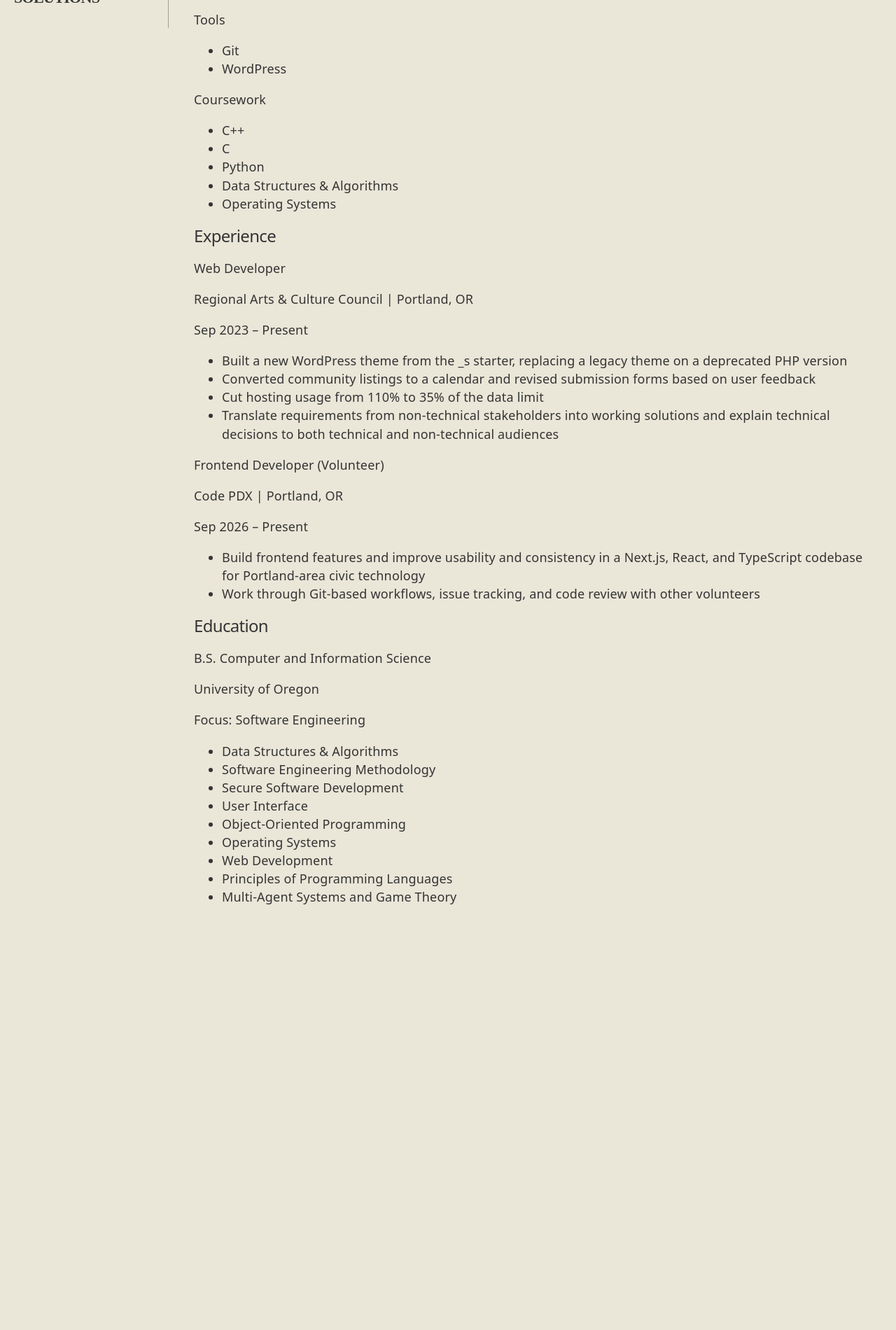
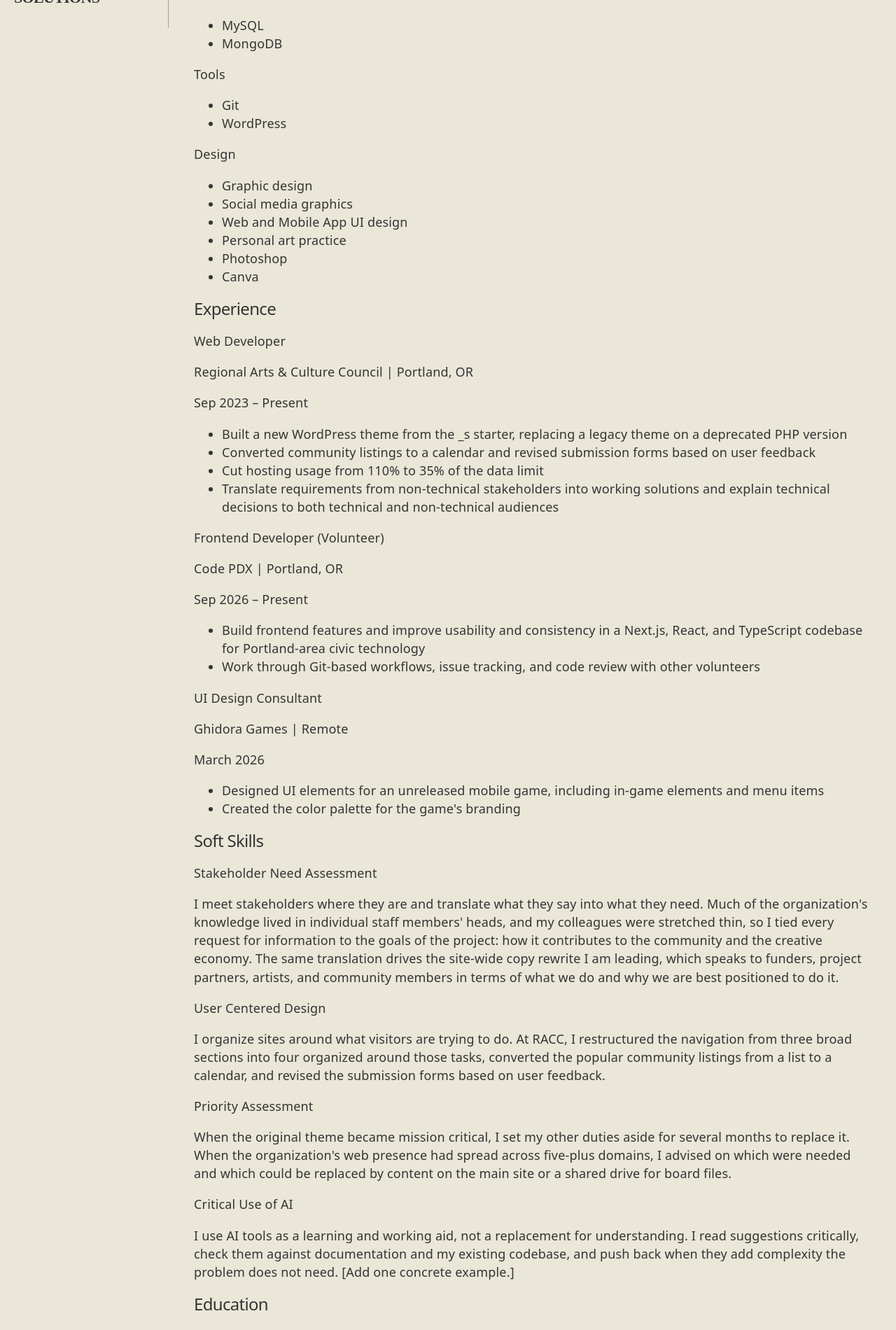
Before and after one commit to Wrendm/portfolio-website, a React (Vite) app: page /skills in a window 1280 px wide. Shown: the part 760-2660 px from the top of the page at 70% size. Before the commit the page ends 2108 px from the top, so only its background shows below. Built offline with nearby package versions, Linux system fonts and the light colour scheme; a web font is replaced by a local one.

Commit message:
Add soft skills section content

```diff
--- a/src/components/skills/skillsExperienceList.js
+++ b/src/components/skills/skillsExperienceList.js
@@ -1,11 +1,11 @@
 export const skillsData = {
   hard: [
-    { category: "Languages", items: ["JavaScript", "TypeScript", "PHP", "SQL"], projects: ["RACC", "The End Times", "Seeds of Sage"] },
+    { category: "Languages", items: ["JavaScript", "TypeScript", "PHP", "SQL", "C", "C++", "Python"], projects: ["RACC", "The End Times", "Seeds of Sage"] },
     { category: "Frontend", items: ["React", "Next.js", "HTML5", "CSS", "Bootstrap"], projects: ["The End Times"] },
     { category: "Backend", items: ["Node.js", "Express", "PHP", "REST APIs"], projects: ["The End Times", "Seeds of Sage"] },
     { category: "Databases", items: ["MySQL", "MongoDB"], projects: ["Seeds of Sage", "The End Times"] },
     { category: "Tools", items: ["Git", "WordPress"], projects: ["RACC"] },
-    { category: "Coursework", items: ["C++", "C", "Python", "Data Structures & Algorithms", "Operating Systems"] },
+    { category: 'Design', items: ['Graphic design', 'Social media graphics', 'Web and Mobile App UI design', 'Personal art practice', 'Photoshop', 'Canva'], projects: ['RACC', 'The End Times'] },
   ],
 
   experience: [
@@ -32,6 +32,17 @@ export const skillsData = {
         "Work through Git-based workflows, issue tracking, and code review with other volunteers",
       ],
     },
+    {
+  	title: 'UI Design Consultant',
+  	org: 'Ghidora Games',
+  	location: 'Remote',
+  	dates: 'March 2026',
+  	highlights: [
+    		'Designed UI elements for an unreleased mobile game, including in-game elements and menu items',
+    		'Created the color palette for the game\'s branding',
+  	],
+        githubLink: 'https://github.com/GhidoraGames/Boom-Balls',
+    },
   ],
 
   education: [
@@ -42,6 +53,22 @@ export const skillsData = {
       coursework: ["Data Structures & Algorithms", "Software Engineering Methodology", "Secure Software Development", "User Interface", "Object-Oriented Programming", "Operating Systems", "Web Development", "Principles of Programming Languages", "Multi-Agent Systems and Game Theory"],
     },
   ],
-
-  soft: [], // TODO
+  soft: [
+     {
+         title: 'Stakeholder Need Assessment',
+    	 evidence: 'I meet stakeholders where they are and translate what they say into what they need. Much of the organization\'s knowledge lived in individual staff members\' heads, and my colleagues were stretched thin, so I tied every request for information to the goals of the project: how it contributes to the community and the creative economy. The same translation drives the site-wide copy rewrite I am leading, which speaks to funders, project partners, artists, and community members in terms of what we do and why we are best positioned to do it.',
+    },
+    {
+        title: 'User Centered Design',
+        evidence: 'I organize sites around what visitors are trying to do. At RACC, I restructured the navigation from three broad sections into four organized around those tasks, converted the popular community listings from a list to a calendar, and revised the submission forms based on user feedback.',
+    },
+    {
+        title: 'Priority Assessment',
+        evidence: 'When the original theme became mission critical, I set my other duties aside for several months to replace it. When the organization\'s web presence had spread across five-plus domains, I advised on which were needed and which could be replaced by content on the main site or a shared drive for board files.',
+    },
+    {
+        title: 'Critical Use of AI',
+        evidence: 'I use AI tools as a learning and working aid, not a replacement for understanding. I read suggestions critically, check them against documentation and my existing codebase, and push back when they add complexity the problem does not need. [Add one concrete example.]',
+    },
+  ],
 };
```
